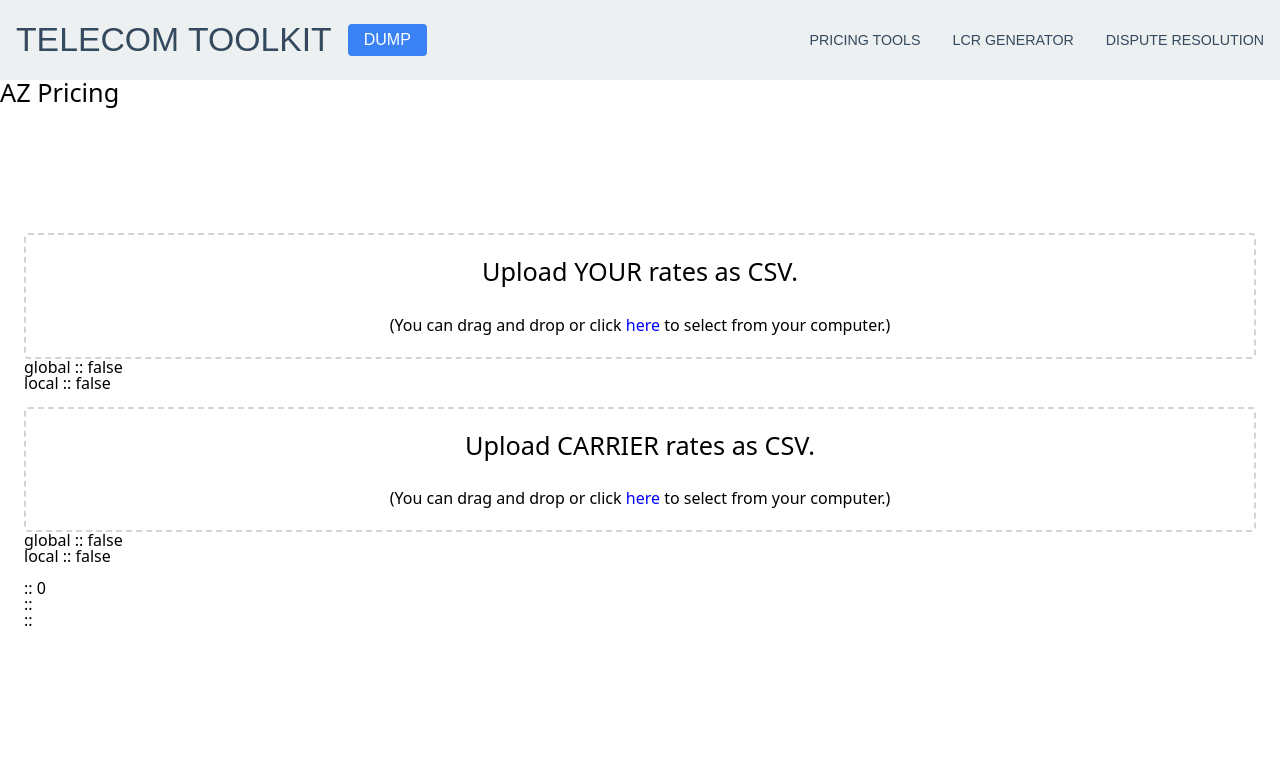
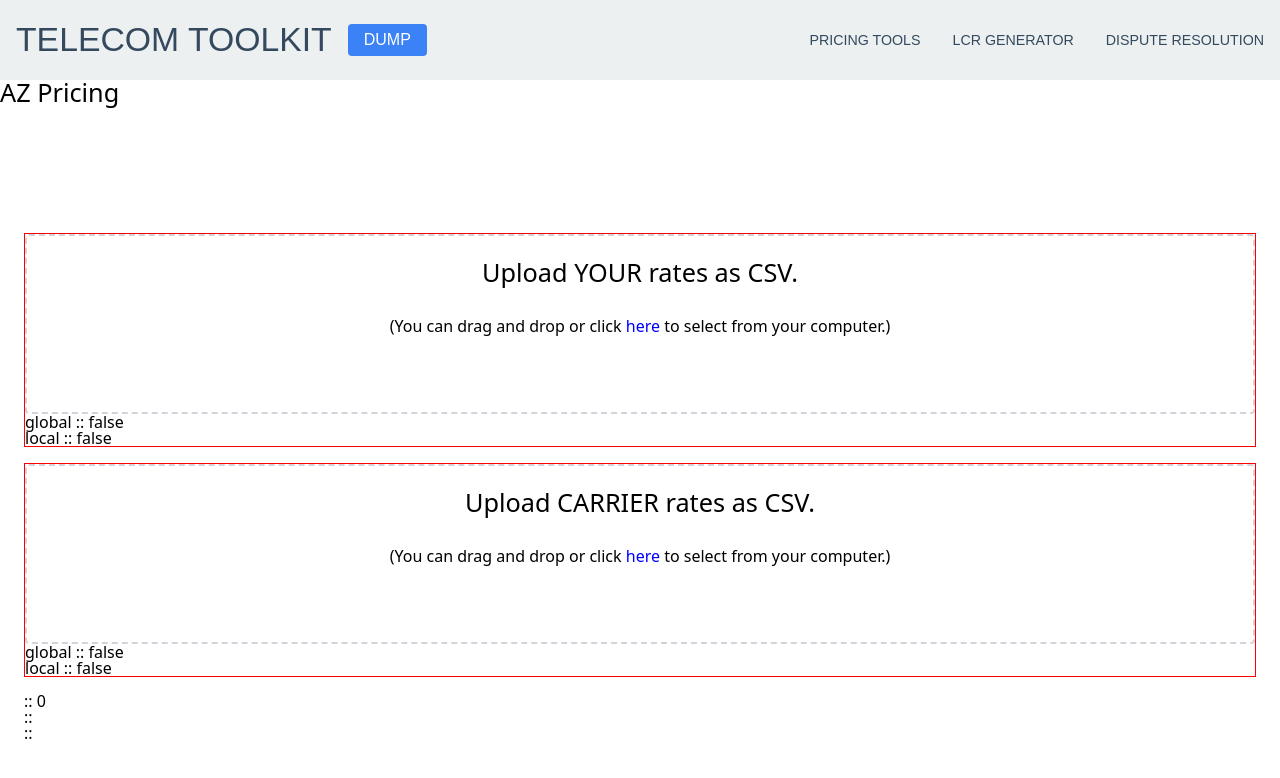
Before and after one commit to kdjordan/voip-accelerator, a Vue app: page / in a window 1280 px wide. Shown: the top 778 px of the page. Built offline with nearby package versions, Linux system fonts and the light colour scheme.

Commit message:
ui upgrade

```diff
--- a/src/App.vue
+++ b/src/App.vue
@@ -11,3 +11,8 @@
 <script setup>
 	import Header from './components/TheHeader.vue'
 </script>
+<style>
+.aborder {
+	border: 1px solid red;
+}
+</style>
--- a/src/components/UploadComponent.vue
+++ b/src/components/UploadComponent.vue
@@ -1,5 +1,5 @@
 <template>
-	<div>
+	<div class="aborder">
 		<!-- Drop zone for file upload -->
 		<div
 			class="drop-zone border-2 border-dashed border-gray-300 p-6 text-center cursor-pointer rounded hover:border-gray-500 transition relative"
@@ -17,7 +17,7 @@
 			}"
 			@click="selectFile"
 		>
-			<div v-if="!localDBloading" v-html="displayMessage"></div>
+			<div v-if="!localDBloading" v-html="displayMessage" class="h-32"></div>
 			<input
 				type="file"
 				@change="handleFileUpload"
@@ -27,7 +27,7 @@
 				ref="fileInput"
 			/>
 			<!-- Progress overlay -->
-			<div v-if="localDBloading" class="pulseOverlay">
+			<div v-if="localDBloading" class="pulseOverlay h-32">
 				<div class="pulse">
 					<h2>Working on it...</h2>
 				</div>
@@ -219,6 +219,7 @@
 
 <style scoped>
 	.drop-zone {
+		min-height: 150px;
 		position: relative;
 		overflow: hidden;
 	}
@@ -233,7 +234,6 @@
 	.pulse {
 		width: 100%;
 		height: 100%;
-		display: block;
 		background-color: #4caf50; /* Initial background color */
 		animation: pulse 2s infinite;
 	}
```
